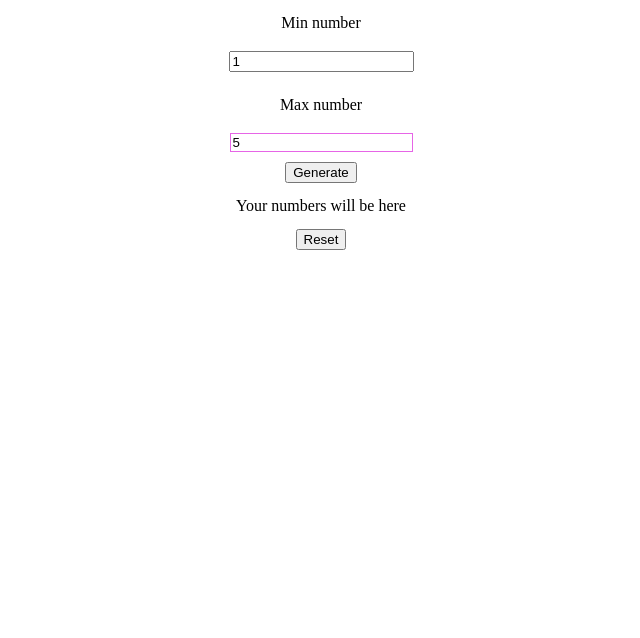
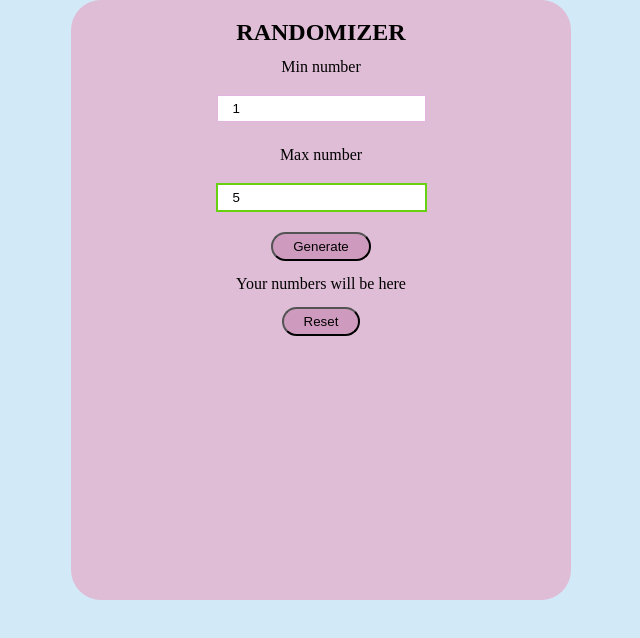
Before and after one commit to LesiaChervinska/HW_4, a plain HTML site: page index.html in a window 1280 px wide. Shown: the whole page, without its empty margins (319-959 px from the left). Drawn offline with Linux system fonts and the light colour scheme.

Commit message:
add style

```diff
--- a/index.html
+++ b/index.html
@@ -10,10 +10,11 @@
   </head>
   <body>
     <div class="mainBlock">
+        <p class = "mainBlock__nameGame">Randomizer</p>
         <p class = "mainBlock__text">Min number</p>
-        <input class = "mainBlock__input" type="number" name="" id="inputmin" value = 1 />
+        <input class = "mainBlock__minVal" type="number" name="" id="inputmin" value = 1 />
         <p class = "mainBlock__text">Max number</p>
-        <input class = "mainBlock__input" type="number" name="" id="inputmax" value = 5 />
+        <input class = "mainBlock__maxVal" type="number" name="" id="inputmax" value = 5 />
         <button class="mainBlock__button generateButton">Generate</button>
         <p class="mainBlock__text fieldNumbers">Your numbers will be here</p>
         <button class="mainBlock__button  buttonReset">Reset</button>
--- a/index.js
+++ b/index.js
@@ -10,6 +10,7 @@ generateButton.onclick = function () {
     var inputmaxVal = Number(document.getElementById("inputmax").value);
     var randomNum = RandomNumber(inputminVal, inputmaxVal);
     var range = inputmaxVal - inputminVal;
+  console.log(randomNum)
 
     if (isValid(inputminVal, inputmaxVal)) {
       if (count === 1) {
--- a/reset.css
+++ b/reset.css
@@ -128,3 +128,10 @@ table {
   border-collapse: collapse;
   border-spacing: 0;
 }
+
+button:active, button:focus {
+  outline: none;
+}
+button::-moz-focus-inner {
+  border: 0;
+}
--- a/style.css
+++ b/style.css
@@ -1,33 +1,59 @@
-.mainBlock{
-    display: flex;
-    flex-direction:column;
-    align-items: center;
-    text-align: center;
+body {
+  background: rgb(210, 234, 248);
+}
+.mainBlock {
+  display: flex;
+  flex-direction: column;
+  align-items: center;
+  text-align: center;
+  width: 500px;
+  height: 600px;
+  background-color: rgb(223, 189, 214);
+  margin: 0 auto;
+  padding: 20px;
+  border-radius: 30px;
+}
 
+.mainBlock__nameGame {
+  text-transform: uppercase;
+  font-size:x-large;
+  font-weight: 800;
+}
+.mainBlock__text {
+  padding: 5px;
+  margin: 10px;
+}
 
+.mainBlock__minVal,
+.mainBlock__maxVal {
+  margin: 5px 0 10px;
+  border: 1px solid rgb(224, 182, 224);
+  padding: 5px 15px;
 
 }
-.mainBlock__wrapper{
-    padding: 10px;
+.mainBlock__maxVal{
+    margin-bottom: 20px;
 }
-.mainBlock__input{
-    margin:5px 0 10px;
-}
-.mainBlock__input:nth-child(n+3){
-    border: 1px solid rgb(230, 101, 230);
-}
-.mainBlock__text{
-    padding: 5px;
-    margin: 10px;
+.mainBlock__minVal,
+.mainBlock__maxVal:focus {
+  outline-color: rgb(252, 0, 0);
 }
 
-.mainBlock__button-disabled{
-    background-color: #cccccc;
+.mainBlock__button{
+    padding: 5px 20px;
+    background-color: rgb(206, 154, 190);
+    border-radius: 15px;
+}
+.mainBlock__button-disabled {
+  background-color: #cccccc;
+  padding: 5px 20px;
+  border-radius: 15px;
 }
 
-.mainBlock__button:hover{
-    box-shadow: 0 4px 5px rgba(0, 0, 0, 0.6);
+.mainBlock__button:hover {
+  box-shadow: 0 4px 5px rgba(0, 0, 0, 0.6);
 }
-.mainBlock__input:focus{
-    outline-color: rgb(252, 0, 0);
+
+input:nth-of-type(2n){
+    border:2px solid rgb(103, 209, 17);
 }
```
